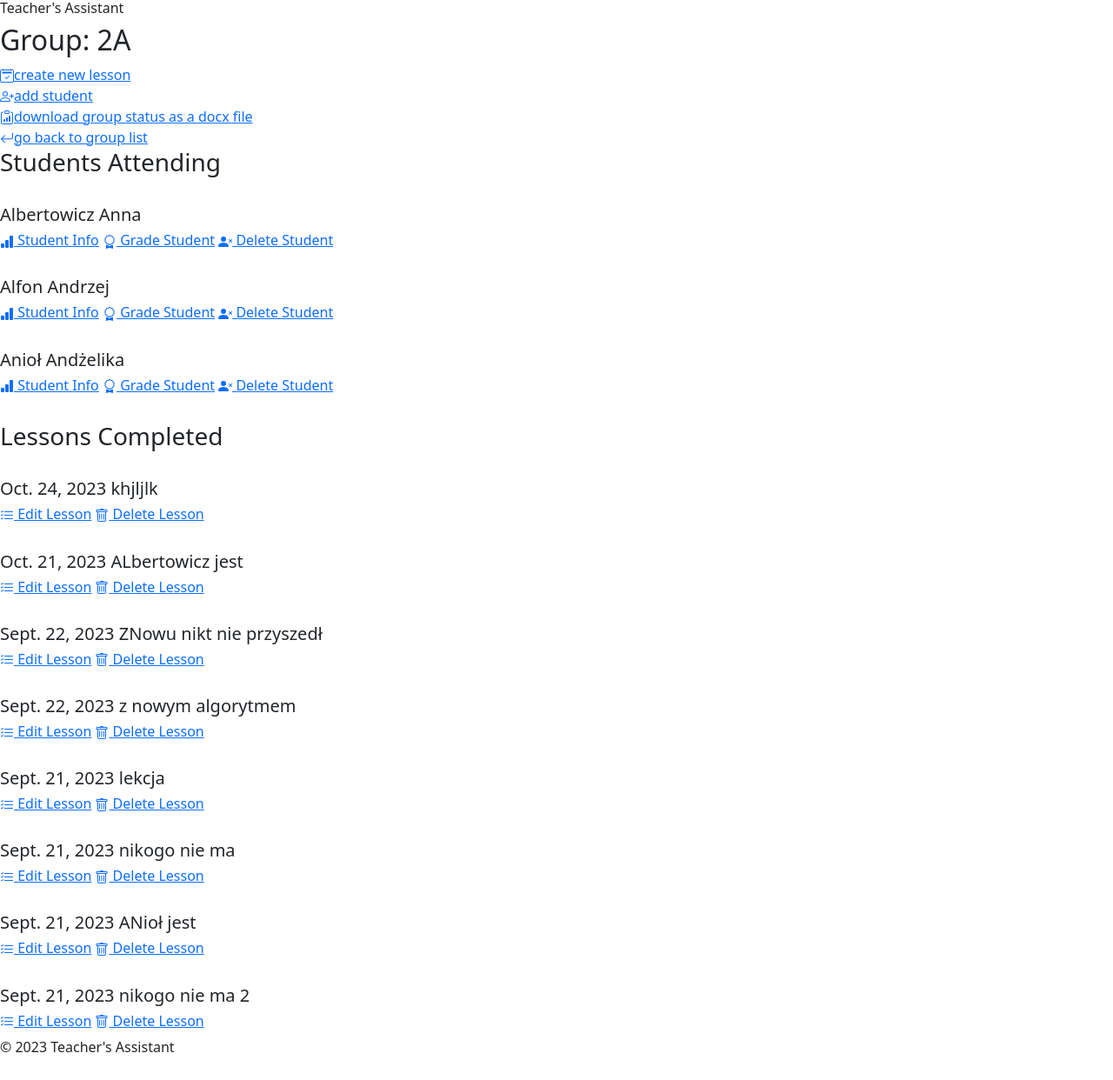
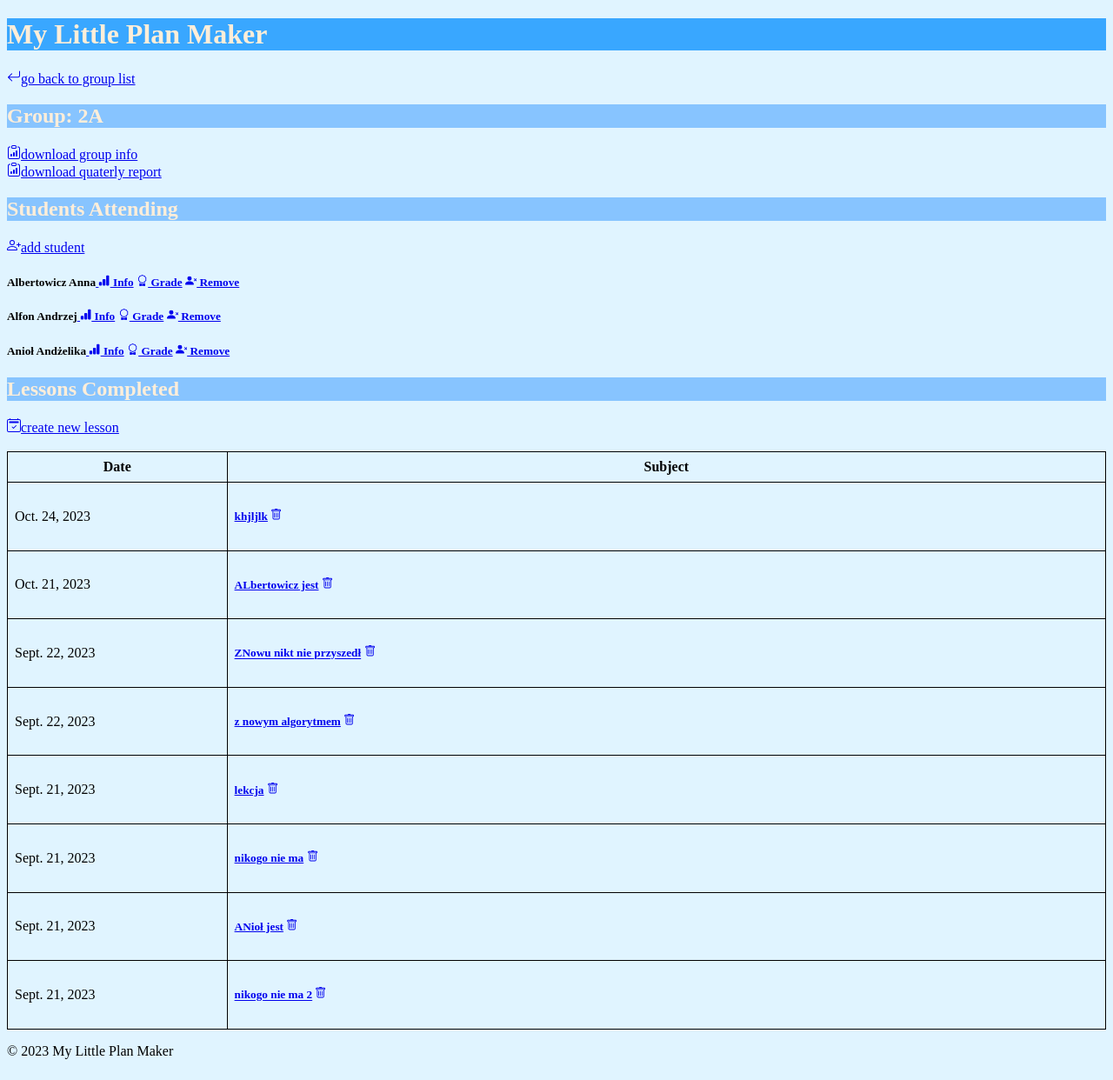
Before and after one commit to p-kuznicki/schoolmanager, a Django app: the page made by groups/urls.py in a window 1280 px wide. Shown: the whole page at 87% size. Run offline with Django 4.2, Linux system fonts and the light colour scheme; data comes from the database, SQL or seed files in the repository.

Commit message:
mostly cosmetic. added css

```diff
--- a/config/settings.py
+++ b/config/settings.py
@@ -117,7 +117,10 @@ USE_TZ = True
 # Static files (CSS, JavaScript, Images)
 # https://docs.djangoproject.com/en/4.2/howto/static-files/
 
-STATIC_URL = "static/"
+
+STATIC_URL = '/static/'
+STATICFILES_DIRS = [os.path.join(BASE_DIR, 'static')]
+
 
 # Default primary key field type
 # https://docs.djangoproject.com/en/4.2/ref/settings/#default-auto-field
--- a/groups/urls.py
+++ b/groups/urls.py
@@ -17,4 +17,5 @@ urlpatterns = [
         path('<str:lvl>/<int:pk>/delete/<int:pk2>/', views.delete_grade, name='delete_grade'),
         path('<str:lvl>/<int:pk>/edit/<int:pk2>/', views.edit_grade, name ='edit_grade'),
         path('<str:lvl>/status/', views.get_status, name='get_status'),
+        path('<str:lvl>/report/', views.get_report, name='get_report'),
 ]
--- a/groups/views.py
+++ b/groups/views.py
@@ -3,6 +3,8 @@ from django.http import HttpResponse
 from .models import Group, Lesson, Student, SingleGrade
 from .forms import CreateLessonForm, SingleGradeForm, TextFieldForm, NameForm, GroupForm
 from docx import Document
+from docx.shared import Pt, RGBColor
+from docx.enum.text import WD_ALIGN_PARAGRAPH
 from docx.shared import Inches
 from django.urls import reverse
 from django.utils import timezone
@@ -90,6 +92,7 @@ def delete_grade(request, lvl, pk, pk2):
 
 def single_grade(request, lvl, pk):
     student = get_object_or_404(Student, pk=pk)
+    group = get_object_or_404(Group, level=lvl)
     if request.method == 'POST':
         form = SingleGradeForm(request.POST)
         if form.is_valid():
@@ -99,9 +102,10 @@ def single_grade(request, lvl, pk):
     else:
     	form = SingleGradeForm()
     	form.fields['student'].initial = student  # Set the initial value for the student field
-    	return render(request, 'groups/single_grade.html', {'student':student, 'form':form})
+    	return render(request, 'groups/single_grade.html', {'student':student, 'form':form, 'group':group})
 
 def edit_grade(request, lvl, pk, pk2):
+    group = get_object_or_404(Group, level=lvl)
     grade = get_object_or_404(SingleGrade, pk=pk2)
     if request.method == 'POST':
     	form = SingleGradeForm(request.POST, instance=grade)
@@ -111,7 +115,7 @@ def edit_grade(request, lvl, pk, pk2):
     	    return redirect(reverse('student_info', args=[lvl, pk]))
     else:
     	form = SingleGradeForm(instance=grade)
-    return render(request, 'groups/single_grade.html', {'form':form})
+    return render(request, 'groups/single_grade.html', {'form':form, 'group':group})
 
 
 def group_list(request):
@@ -130,31 +134,6 @@ def student_info(request, lvl, pk):
     lessons_absent = student.lessons_absent.all()
     grades = SingleGrade.objects.filter(student=student).order_by('date')
     return render(request, 'groups/student_info.html', {'student':student, 'lessons_absent':lessons_absent, 'group':group, 'grades':grades})
-
-def get_status(request, lvl):
-    group = get_object_or_404(Group, level=lvl)
-    lessons = Lesson.objects.filter(group=group).order_by('date')
-    status = Document()
-    lesson_table = status.add_table(rows=1, cols=3)
-    lesson_table.columns[0].width = Inches(0.3)
-    lesson_table.columns[1].width = Inches(1.1)
-    lesson_table.columns[2].width = Inches(4.6)
-    lesson_table.style = 'Table Grid'
-    lesson_table.cell(0, 0).text = '#'
-    lesson_table.cell(0, 1).text = 'DATE'
-    lesson_table.cell(0, 2).text = 'LESSON PLAN'
-    row=0
-    for lesson in lessons:
-        lesson_table.add_row()
-        row +=1
-        lesson_table.cell(row, 0).text = str(row)
-        lesson_table.cell(row, 1).text = str(lesson.date)
-        lesson_table.cell(row, 2).text = str(lesson.subject)
-    response = HttpResponse(content_type='application/msword')
-    response['Content-Disposition'] = f'inline; filename="Status of {group}.docx"'
-    status.save(response)
-    return response
-
 
 def create_lesson(request, lvl):
     group = get_object_or_404(Group, level=lvl)
@@ -178,7 +157,7 @@ def create_lesson(request, lvl):
             return redirect('group_lessons', lvl=lvl)
     else:
         form = CreateLessonForm(group=group)
-    return render(request, 'groups/lesson_edit.html', {'form': form})
+    return render(request, 'groups/lesson_edit.html', {'form': form, 'group':group})
 
 def edit_lesson(request, lvl, pk):
     group = get_object_or_404(Group, level=lvl)
@@ -207,3 +186,84 @@ def edit_lesson(request, lvl, pk):
         initial_present_students = lesson.students_present.all()
         form = CreateLessonForm(group=group, instance=lesson)
     return render(request, 'groups/lesson_edit.html', {'form': form, 'group':group})
+
+#___________________________________________________________
+#_________________download functions________________________
+#___________________________________________________________
+
+def get_status(request, lvl):
+    group = get_object_or_404(Group, level=lvl)
+    lessons = Lesson.objects.filter(group=group).order_by('date')
+    status = Document()
+    lesson_table = status.add_table(rows=1, cols=3)
+    lesson_table.columns[0].width = Inches(0.3)
+    lesson_table.columns[1].width = Inches(1.1)
+    lesson_table.columns[2].width = Inches(4.6)
+    lesson_table.style = 'Table Grid'
+    lesson_table.cell(0, 0).text = '#'
+    lesson_table.cell(0, 1).text = 'DATE'
+    lesson_table.cell(0, 2).text = 'LESSON PLAN'
+    row=0
+    for lesson in lessons:
+        lesson_table.add_row()
+        row +=1
+        lesson_table.cell(row, 0).text = str(row)
+        lesson_table.cell(row, 1).text = str(lesson.date)
+        lesson_table.cell(row, 2).text = str(lesson.subject)
+    response = HttpResponse(content_type='application/msword')
+    response['Content-Disposition'] = f'inline; filename="Status of {group}.docx"'
+    status.save(response)
+    return response
+
+def get_report(request, lvl):
+    group = get_object_or_404(Group, level=lvl)
+    students = Student.objects.filter(group=group).order_by('surname')
+#    lessons = Lesson.objects.filter(group=group).order_by('date')
+    report = Document()
+    for student in students:
+        p1 = report.add_paragraph(text='Raport postępów w nauce')
+        p1.alignment = WD_ALIGN_PARAGRAPH.CENTER
+        font = p1.runs[0].font
+        font.size = Pt(10)
+        p2 = report.add_paragraph(text='data - data')
+        p2.alignment = WD_ALIGN_PARAGRAPH.CENTER
+        font = p2.runs[0].font
+        font.size = Pt(10)
+        report.add_paragraph('')
+        p3 = report.add_paragraph(text='Imię i nazwisko słuchacza:')
+        p3.alignment = WD_ALIGN_PARAGRAPH.CENTER
+        font = p3.runs[0].font
+        font.size = Pt(10)
+        report.add_paragraph('')
+        p4 = report.add_paragraph(text = f'{str(student.name)} {str(student.surname)}')
+        p4.alignment = WD_ALIGN_PARAGRAPH.CENTER
+        font = p4.runs[0].font
+        font.size = Pt(20)
+        report.add_paragraph('')
+        p5 = report.add_paragraph(text = 'Oceny:  ')
+        font = p5.runs[0].font
+        font.color.rgb = RGBColor(0, 191, 255)  # RGB color for light blue
+        grades = SingleGrade.objects.filter(student=student).order_by('date')
+        for grade in grades:
+            r = p5.add_run(str(grade.grade) + ', ')
+            r.font.color.rgb = RGBColor(0, 191, 255)
+        report.add_paragraph('')
+        p6 = report.add_paragraph(text = 'Daty nieobecności:  ')
+        font = p6.runs[0].font
+        font.color.rgb = RGBColor(250, 128, 114)  # RGB color for salmon
+        lessons_absent = student.lessons_absent.all()
+        for lesson in lessons_absent:
+            r = p6.add_run(lesson.date.strftime('%d-%m') + ', ')
+            r.font.color.rgb = RGBColor(250, 128, 114)
+        report.add_paragraph('')
+        p7 = report.add_paragraph(text = f'Uwagi lektora: {student.opinion}')
+        font = p7.runs[0].font
+        font.color.rgb = RGBColor(0, 128, 0)  # RGB color for a non-vibrant green
+
+        report.add_page_break()
+
+
+    response = HttpResponse(content_type='application/msword')
+    response['Content-Disposition'] = f'inline; filename="quaterly report for group {group}.docx"'
+    report.save(response)
+    return response
--- /dev/null
+++ b/static/css/styles.css
@@ -0,0 +1,19 @@
+html { background:#E0F4FF ;}
+body {
+    font-family: Purisa;
+}
+
+h1 {    color:#FFEED9 ;
+	background-color:#39A7FF ;}
+h2 {    color:#FFEED9 ;
+	background-color:#87C4FF ;}
+
+table {
+  border-collapse: collapse;
+  width: 100%;
+}
+
+th, td {
+  border: 1px solid black;
+  padding: 8px;
+}
--- a/templates/groups/add_group.html
+++ b/templates/groups/add_group.html
@@ -1,6 +1,9 @@
 {% extends 'groups/base.html' %}
 
 {% block content %}
+
+    <a href="{% url 'group_list' %}">{% include './icons/arrow-return-left.svg' %}Cancel</a>
+
 <form method="post">
     {% csrf_token %}
     {{ form.as_p }}
--- a/templates/groups/base.html
+++ b/templates/groups/base.html
@@ -1,15 +1,18 @@
+{% load static %}
 <!DOCTYPE html>
 <html lang="en">
 <head>
+
     <meta charset="UTF-8">
     <meta name="viewport" content="width=device-width, initial-scale=1.0">
     <title>Teacher's Assistant</title>
     <!-- Add any additional meta tags, links, or scripts here -->
-    <link rel="stylesheet" href="https://cdn.jsdelivr.net/npm/bootstrap@5.1.3/dist/css/bootstrap.min.css" integrity="sha384-1BmE4kWBq78iYhFldvKuhfTAU6auU8tT94WrHftjDbrCEXSU1oBoqyl2QvZ6jIW3" crossorigin="anonymous">
+    <link rel="stylesheet" type="text/css" href="{% static 'css/styles.css' %}">
+<integrity="sha384-1BmE4kWBq78iYhFldvKuhfTAU6auU8tT94WrHftjDbrCEXSU1oBoqyl2QvZ6jIW3" crossorigin="anonymous">
 </head>
 <body>
     <header>
-        <h6>Teacher's Assistant</h6>
+        <h1>My Little Plan Maker</h1>
         <!-- Add navigation or header content here -->
     </header>
 
@@ -20,7 +23,7 @@
 
     <footer>
         <!-- Footer content goes here -->
-        <p>&copy; 2023 Teacher's Assistant</p>
+        <p>&copy; 2023 My Little Plan Maker</p>
     </footer>
 </body>
 </html>
--- a/templates/groups/delete_grade_confirm.html
+++ b/templates/groups/delete_grade_confirm.html
@@ -1,5 +1,8 @@
+{% extends 'groups/base.html' %}
+
 {% block content %}
     <h2>Delete Grade Confirmation</h2>
+    <a href="{% url 'group_lessons' lvl=student.group.level %}">Cancel</a>
     <p>Are you sure you want to delete this grade?</p>
     <p><strong>Grade:</strong> {{ grade.grade }}</p>
     <p><strong>Description:</strong> {{ grade.description }}</p>
@@ -10,5 +13,5 @@
         <button type="submit">Confirm Delete</button>
     </form>
 
-    <a href="{% url 'group_lessons' lvl=student.group.level %}">Cancel</a>
+
 {% endblock %}
--- a/templates/groups/delete_group_confirm.html
+++ b/templates/groups/delete_group_confirm.html
@@ -1,5 +1,9 @@
+{% extends 'groups/base.html' %}
+
 {% block content %}
+
     <h2>Delete Group Confirmation</h2>
+    <a href="{% url 'group_list' %}">{% include './icons/arrow-return-left.svg' %}Cancel</a>
     <p>Are you sure you want to delete this group?</p>
     <p>{{ group.level }}</p>
 
@@ -9,5 +13,5 @@
         <button type="submit">Confirm Delete</button>
     </form>
 
-    <a href="{% url 'group_list' %}">Cancel</a>
+
 {% endblock %}
--- a/templates/groups/edit_grade.html
+++ b/templates/groups/edit_grade.html
@@ -2,7 +2,7 @@
 
 {% block content %}
 
-<a href="{% url 'group_lessons' lvl=student.group.level %}">
+<a href="{% url 'group_lessons' lvl=group.level %}">
 		{% include './icons/arrow-return-left.svg' %} Go back to the group</a>
 
 <form method='POST'>{% csrf_token %}
--- a/templates/groups/group_lessons.html
+++ b/templates/groups/group_lessons.html
@@ -2,53 +2,60 @@
 
 {% block content %}
 
+<a href="{% url 'group_list' %}">
+	{% include './icons/arrow-return-left.svg' %}go back to group list</a>
 
 <h2>Group: {{group.level}}</h2>
 
-<a href="{% url 'new_lesson' lvl=group.level %}">
-                    {% include './icons/calendar2-check.svg' %}create new lesson</a>
-                    <br>
+
+
+<a href="{% url 'get_status' lvl=group.level %}">
+		    {% include './icons/clipboard-data.svg' %}download group info </a>
+<br>
+<a href="{% url 'get_report' lvl=group.level %}">
+		    {% include './icons/clipboard-data.svg' %}download quaterly report</a>
+<br>
+
+<h2>Students Attending</h2>
 <a href="{% url 'add_student' lvl=group.level %}">
 	{% include './icons/person-plus.svg' %}add student</a>
-
-<br>
-
-<a href="{% url 'get_status' lvl=group.level %}">
-		    {% include './icons/clipboard-data.svg' %}download group status as a docx file</a>
-<br>
-<a href="{% url 'group_list' %}">
-	{% include './icons/arrow-return-left.svg' %}go back to group list</a>
-<br>
-
-<h3>Students Attending</h3>
-
 {% for student in students_in %}
-<br>
-<h5>{{student}}</h5>
-<h6><a href="{% url 'student_info' lvl=group.level  pk=student.pk %}">
-			{% include './icons/bar-chart-fill.svg' %}   Student Info</a>
+<h5>{{student}}<a href="{% url 'student_info' lvl=group.level  pk=student.pk %}">
+			{% include './icons/bar-chart-fill.svg' %}   Info</a>
 <a href="{% url 'single_grade' lvl=group.level pk=student.pk %}">
-		    	{% include './icons/award.svg' %}   Grade Student</a>
+		    	{% include './icons/award.svg' %}   Grade</a>
 <a href="{% url 'delete_student' lvl=group.level pk=student.pk %}">
-		    	{% include './icons/person-x-fill.svg' %}   Delete Student</a>
-</h6>
-{% endfor %}
-
-<br>
-
-
-<h3>Lessons Completed</h3>
-
-
-{% for lesson in lessons %}
-<br>
-<h5>{{lesson.date}}  {{lesson.subject}}</h5>
-<h6><a href="{% url 'edit_lesson' lvl=group.level pk=lesson.pk %}">
-			{% include './icons/list-check.svg' %}   Edit Lesson</a>
-<a href="{% url 'delete_lesson' lvl=group.level pk=lesson.pk %}">
-		    	{% include './icons/trash.svg' %}   Delete Lesson</a></h6>
+		    	{% include './icons/person-x-fill.svg' %}   Remove</a>
+</h5>
 {% endfor %}
 
 
+<h2>Lessons Completed</h2>
+
+<a href="{% url 'new_lesson' lvl=group.level %}">
+                    {% include './icons/calendar2-check.svg' %}create new lesson</a>
+<br>
+<br>
+
+<table>
+<colgroup>
+      <col style="width: 20%;"> <!-- Set the width of the first column to 30% for table1 -->
+      <col style="width: 80%;"> <!-- Set the width of the second column to 70% for table1 -->
+    </colgroup>
+<tr>
+<th>Date</th>
+<th>Subject</th>
+</tr>
+{% for lesson in lessons %}
+<tr>
+<td>{{lesson.date}}</td>
+<td>
+<h5><a href="{% url 'edit_lesson' lvl=group.level pk=lesson.pk %}">     {{lesson.subject}}</a>
+<a href="{% url 'delete_lesson' lvl=group.level pk=lesson.pk %}">{% include './icons/trash.svg' %}</a></h5>
+</td>
+</tr>
+{% endfor %}
+
+<table>
 
 {% endblock %}
--- a/templates/groups/lesson_edit.html
+++ b/templates/groups/lesson_edit.html
@@ -1,12 +1,13 @@
 {% extends 'groups/base.html' %}
 
 {% block content %}
+<a href="{% url 'group_lessons' lvl=group.level %}">
+		{% include './icons/arrow-return-left.svg' %}Cancel</a>
 	<h2>New Lesson</h2>
 	<form method='POST'>{% csrf_token %}
 		{{ form.as_p }}
 		<button type="submit">Save</button>
 	</form>
-<a href="{% url 'group_lessons' lvl=group.level %}">
-		{% include './icons/arrow-return-left.svg' %}Cancel</a>
+
 
 {% endblock %}
--- a/templates/groups/single_grade.html
+++ b/templates/groups/single_grade.html
@@ -2,7 +2,8 @@
 
 {% block content %}
 
-
+<a href="{% url 'group_lessons' lvl=group.level %}">
+		{% include './icons/arrow-return-left.svg' %} Cancel</a>
 
 
 <form method='POST'>{% csrf_token %}
@@ -10,7 +11,6 @@
 	<button type='submit'>Save</button>
 </form>
 
-<a href="{% url 'group_lessons' lvl=student.group.level %}">
-		{% include './icons/arrow-return-left.svg' %} Cancel</a>
+
 
 {% endblock %}
```
Also changed, not shown: templates/groups/delete_lesson.html (+6 -1 lines), templates/groups/delete_student_confirm.html (+6 -2 lines), templates/groups/group_list.html (+7 -7 lines), templates/groups/student_info.html (+33 -8 lines), db.sqlite3.
